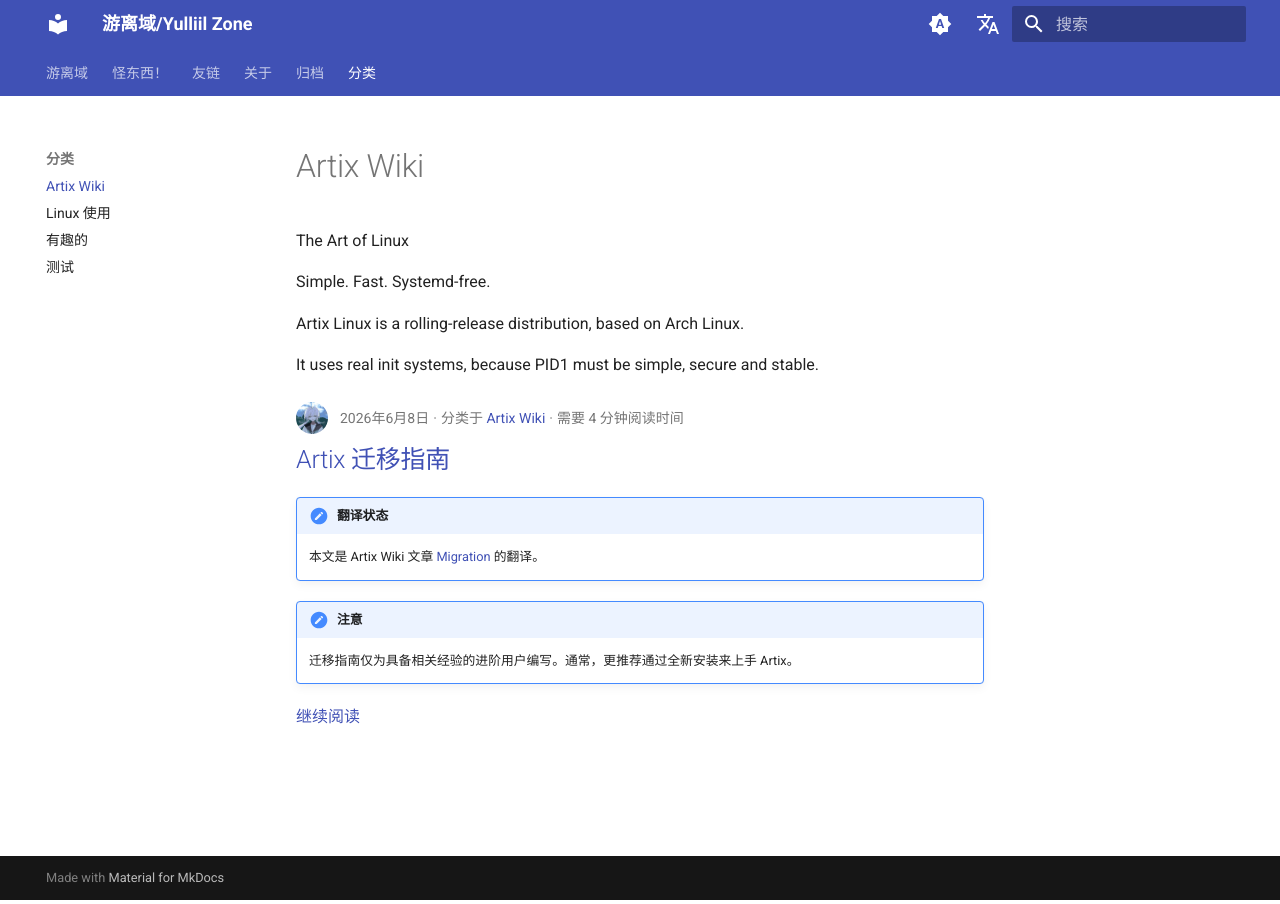
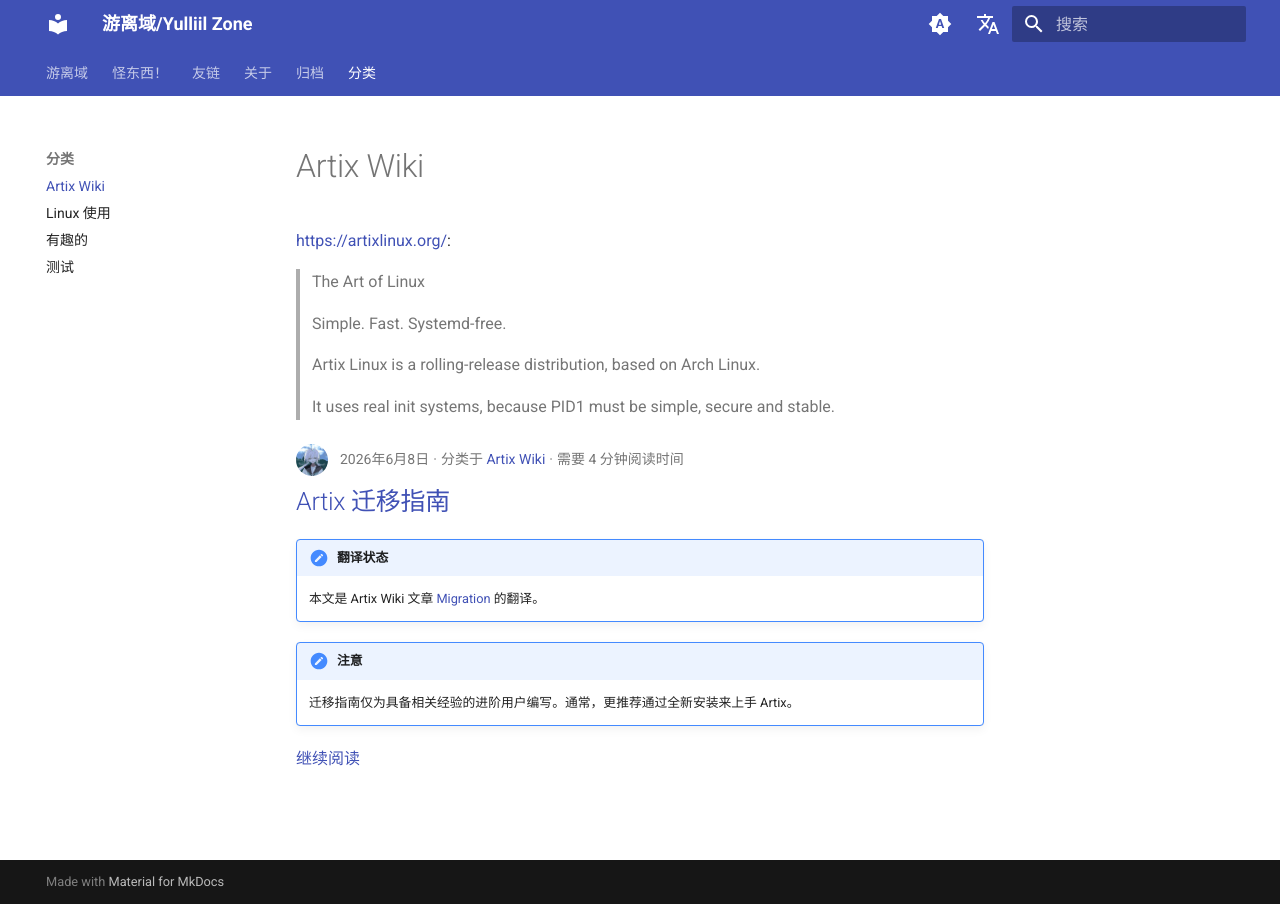
Before and after one commit to Yulljie/blog, an MkDocs documentation site: the page built from docs/category/artix-wiki.md, in a window 1280 px wide. Built offline with MkDocs 1.6.1 and Material for MkDocs 9.7.7, drawn with Linux system fonts in a browser that asks for light colours; comment, search, counter and statistics services are not loaded; some of the changed lines change nothing that is shown.

Commit message:
add quote

```diff
--- a/docs/category/artix-wiki.md
+++ b/docs/category/artix-wiki.md
@@ -1,9 +1,9 @@
 # Artix Wiki
-
-The Art of Linux
-
-Simple. Fast. Systemd-free.
-
-Artix Linux is a rolling-release distribution, based on Arch Linux.
-
-It uses real init systems, because PID1 must be simple, secure and stable.
+[https://artixlinux.org/](https://artixlinux.org/):
+> The Art of Linux
+>
+> Simple. Fast. Systemd-free.
+>
+> Artix Linux is a rolling-release distribution, based on Arch Linux.
+>
+> It uses real init systems, because PID1 must be simple, secure and stable.
```
